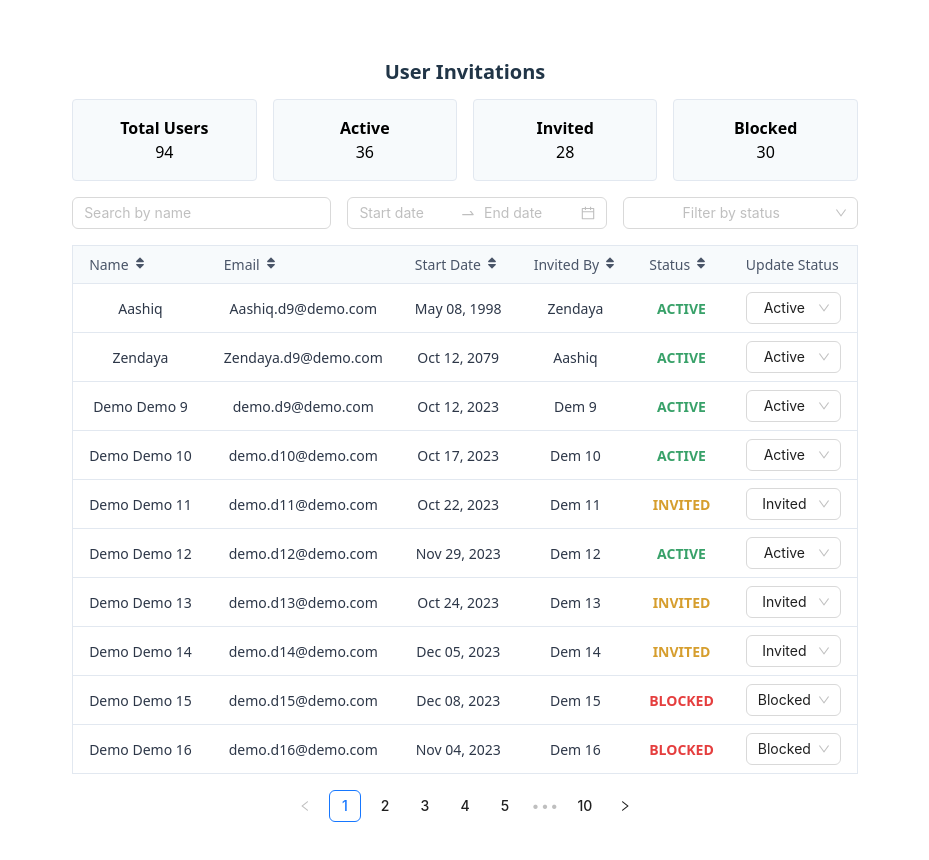
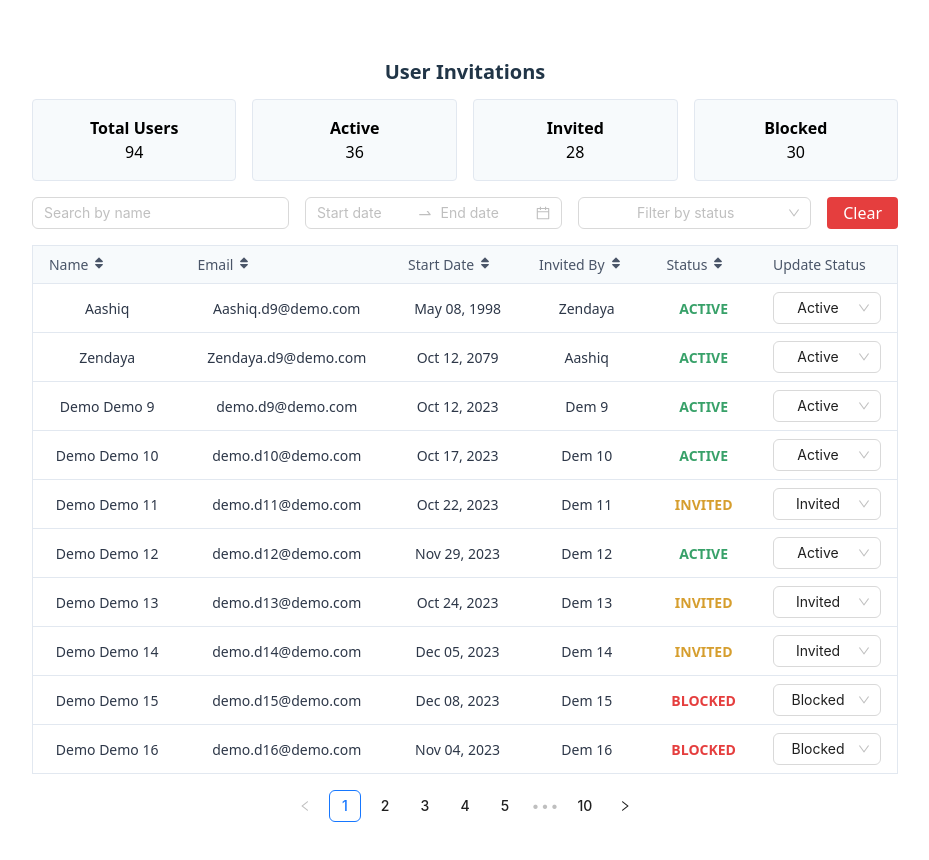
Before and after one commit to sidvud98/lazy-loading-pagination-list, a React (Vite) app: page / in a window 1280 px wide. Shown: the top 860 px of the page, without its empty margins (175-1104 px from the left). Built offline with nearby package versions, Linux system fonts and the light colour scheme.

Commit message:
feat: add clear filters functionality and button to RenderList component

```diff
--- a/src/Table/Table.jsx
+++ b/src/Table/Table.jsx
@@ -25,12 +25,15 @@ export default function RenderList() {
   const pageSize = 10;
 
   const totalUsers = data.length;
+
   const activeUsers = data.filter(
     (item) => item.about.status === "ACTIVE"
   ).length;
+
   const invitedUsers = data.filter(
     (item) => item.about.status === "INVITED"
   ).length;
+
   const blockedUsers = data.filter(
     (item) => item.about.status === "BLOCKED"
   ).length;
@@ -61,6 +64,13 @@ export default function RenderList() {
 
   const handleStatusFilterChange = (value) => {
     setStatusFilter(value);
+    setCurrentPage(1);
+  };
+
+  const handleClearFilters = () => {
+    setDateRange([null, null]);
+    setSearchQuery("");
+    setStatusFilter(null);
     setCurrentPage(1);
   };
 
@@ -174,7 +184,7 @@ export default function RenderList() {
           <div>{blockedUsers}</div>
         </div>
       </div>
-      <div className="sub-container">
+      <div className="sub-container" style={{ display: "flex", gap: "1rem" }}>
         <Input
           placeholder="Search by name"
           value={searchQuery}
@@ -182,6 +192,7 @@ export default function RenderList() {
           style={{ flex: 1 }}
         />
         <DatePicker.RangePicker
+          value={dateRange}
           onChange={handleDateRangeChange}
           style={{ flex: 1 }}
         />
@@ -197,6 +208,9 @@ export default function RenderList() {
             { value: "BLOCKED", label: "Blocked" },
           ]}
         />
+        <button onClick={handleClearFilters} className="clear-btn ">
+          Clear
+        </button>
       </div>
       <Table>
         <Thead>
--- a/src/Table/Table.style.js
+++ b/src/Table/Table.style.js
@@ -18,6 +18,15 @@ export const Container = styled.div`
       border: 1px solid #e2e8f0;
       border-radius: 4px;
       color: black;
+    }
+
+    .clear-btn {
+      padding: 0.25rem 1rem;
+      background: #e53e3e;
+      color: #fff;
+      border: none;
+      border-radius: 4px;
+      cursor: pointer;
     }
   }
 
```
